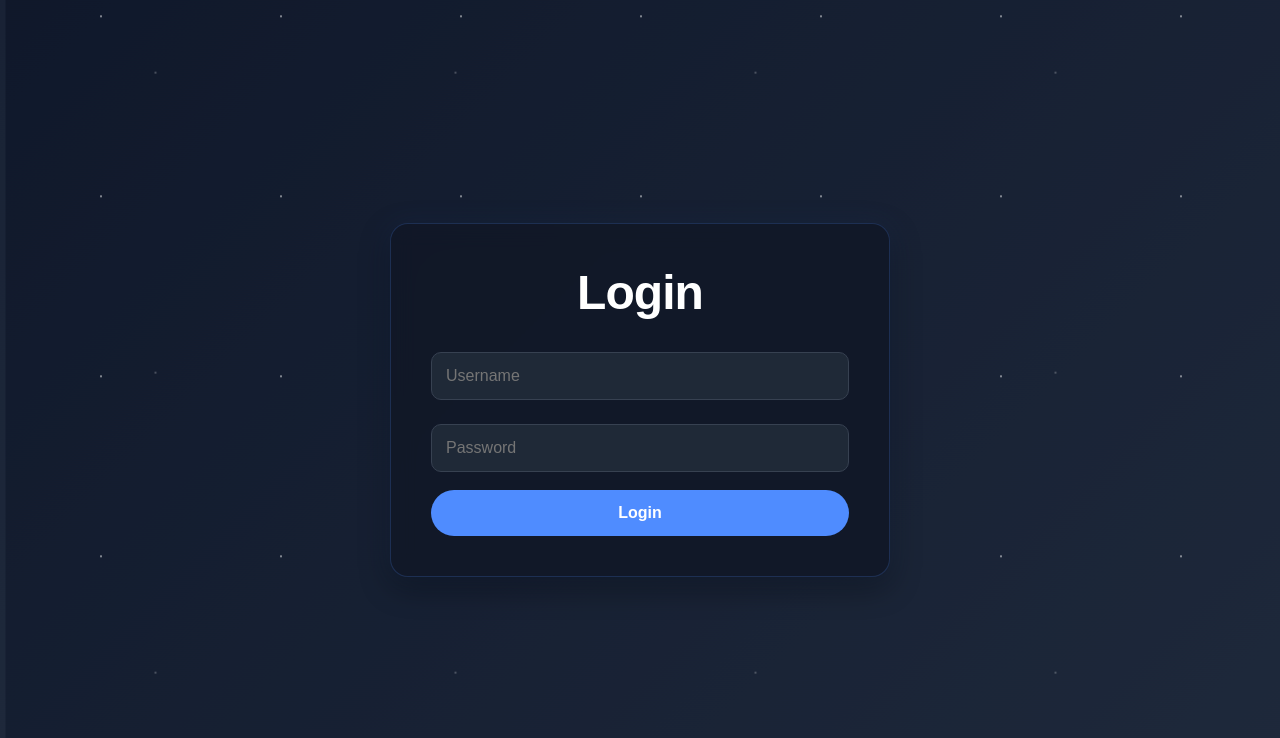
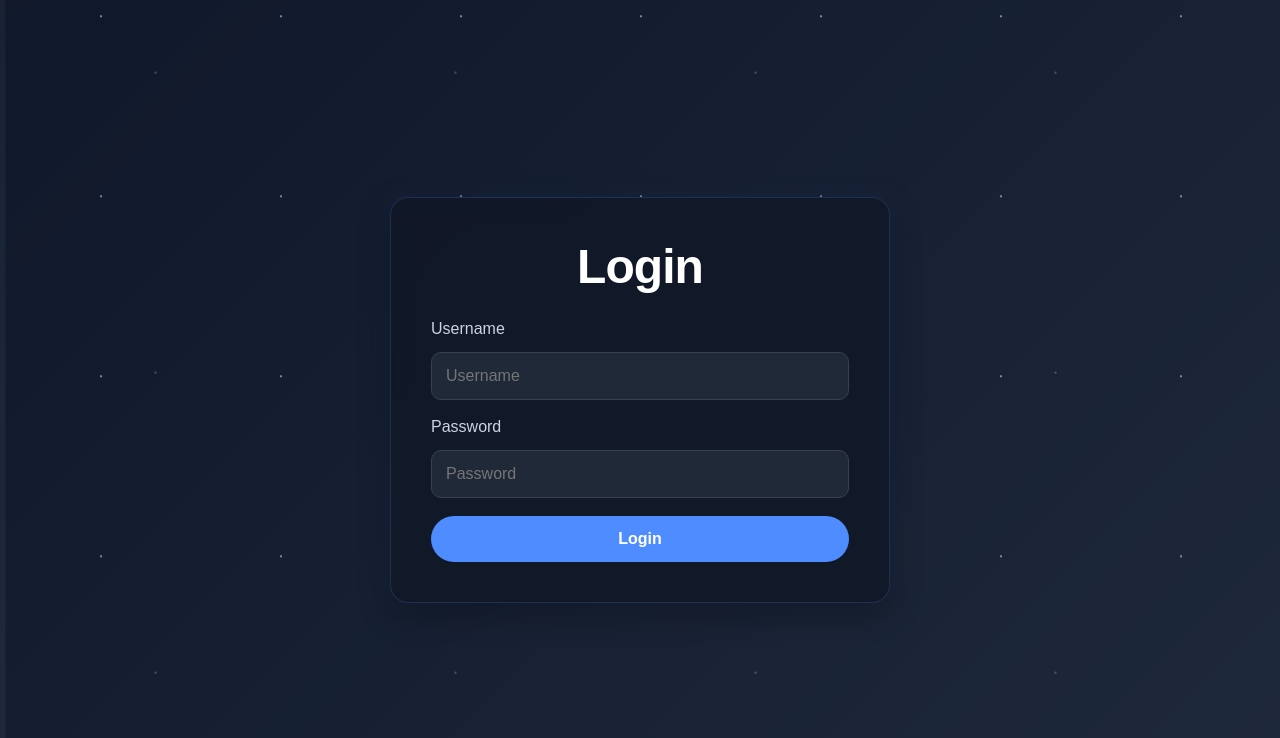
Before and after one commit to MSR-Projects7274/pulse, a Django app: template pulse/accounts/templates/accounts/login.html in a window 1280 px wide. Shown: the part 81-819 px from the top of the page. Run offline with Django 3.2, Linux system fonts and the light colour scheme; the template is opened without the code that fills it, so the values that code supplies are empty.

Commit message:
Add labels to login fields

```diff
--- a/pulse/accounts/templates/accounts/login.html
+++ b/pulse/accounts/templates/accounts/login.html
@@ -23,12 +23,24 @@
 
         <input type="hidden" name="next" value="{{ next|default:'' }}" />
 
-        <input type="text" name="username" placeholder="Username" />
+        <label for="id_username">Username</label>
+        <input
+          type="text"
+          name="username"
+          id="id_username"
+          placeholder="Username"
+        />
         {% for error in form.username.errors %}
           <div class="error">{{ error }}</div>
         {% endfor %}
 
-        <input type="password" name="password" placeholder="Password" />
+        <label for="id_password">Password</label>
+        <input
+          type="password"
+          name="password"
+          id="id_password"
+          placeholder="Password"
+        />
         {% for error in form.password.errors %}
           <div class="error">{{ error }}</div>
         {% endfor %}
```
